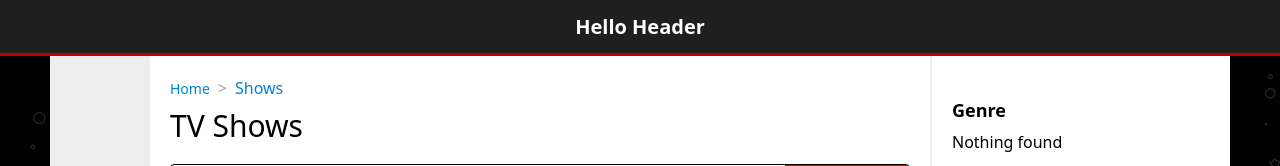
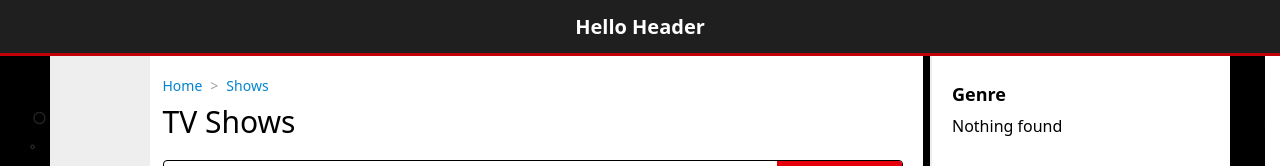
Before and after one commit to StanleyHH/shelf, a React (Vite) app in the folder frontend/: page /shows in a window 1280 px wide. Shown: the top 166 px of the page. Built offline with nearby package versions, Linux system fonts and the light colour scheme; no server answers.

Commit message:
Update Breadcrumb and FilterSidebar styles

```diff
--- a/frontend/src/components/Breadcrumb.tsx
+++ b/frontend/src/components/Breadcrumb.tsx
@@ -2,8 +2,8 @@ import { Link } from 'react-router';
 
 export default function Breadcrumb() {
   return (
-    <div>
-      <Link to="/shows" className="text-sm text-sky-600 hover:underline">
+    <div className="text-sm">
+      <Link to="/shows" className="text-sky-600 hover:underline">
         Home
       </Link>
       <span className="mx-2 text-neutral-400">&gt;</span>
--- a/frontend/src/components/FilterSidebar.tsx
+++ b/frontend/src/components/FilterSidebar.tsx
@@ -26,9 +26,13 @@ export default function FilterSidebar() {
       className="scrollbar-none fixed top-(--sidebar-y-indent)
         right-(--sidebar-x-indent) h-(--sidebar-height)
         w-(--filter-sidebar-width) overflow-y-auto border-l-2 border-gray-150
-        bg-white p-5"
+        bg-white px-5 pt-1"
     >
-      <div className="flex flex-wrap gap-3">
+      {(selectedGenreName ||
+        selectedCountryName ||
+        selectedYear ||
+        selectedStatus) && (
+        <div className="flex flex-wrap gap-3 pt-5">
           {selectedGenreName && (
             <SearchFilterSelectedItem
               selected={selectedGenreName}
@@ -49,13 +53,14 @@ export default function FilterSidebar() {
           )}
           {selectedStatus && (
             <SearchFilterSelectedItem
-            onClick={() => setSelectedStatus('')}
               selected={
                 STATUSES.find((status) => status.id === selectedStatus)?.name
               }
+              onClick={() => setSelectedStatus('')}
             />
           )}
         </div>
+      )}
 
       <SearchFilter
         filterName="Genre"
--- a/frontend/src/index.css
+++ b/frontend/src/index.css
@@ -1,4 +1,8 @@
 @import "tailwindcss";
+
+html {
+  scrollbar-gutter: stable;
+}
 
 @theme {
   --color-black-90: #201f20;
```
Lines whose indentation alone changed are shown as unchanged.
